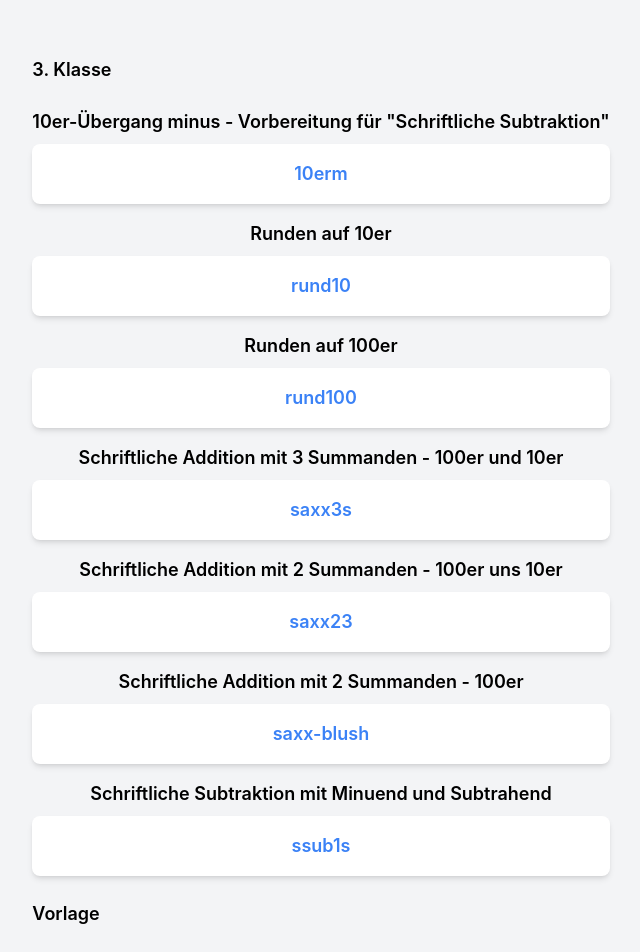
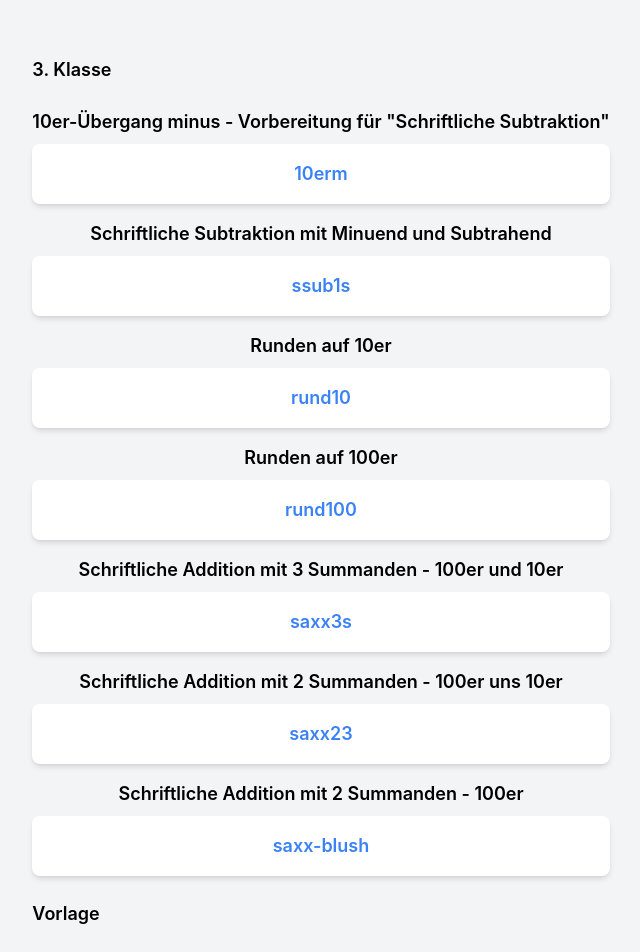
Before and after one commit to hssw24/hssw, a React (Create React App) app: page / in a window 1280 px wide. Shown: the top 952 px of the page, without its empty margins (319-959 px from the left). Built offline with nearby package versions, Linux system fonts and the light colour scheme.

Commit message:
Beschreibung der Änderungen

```diff
--- a/src/App.js
+++ b/src/App.js
@@ -4,12 +4,12 @@ const App = () => {
   const links = [
     { label: '3. Klasse' },
     { label: '10er-Übergang minus - Vorbereitung für "Schriftliche Subtraktion"', name: '10erm', url: 'https://10erm.vercel.app/' },
+    { label: 'Schriftliche Subtraktion mit Minuend und Subtrahend', name: 'ssub1s', url: 'https://ssub1s.vercel.app/' },
     { label: 'Runden auf 10er', name: 'rund10', url: 'https://rund10.vercel.app/' },
     { label: 'Runden auf 100er', name: 'rund100', url: 'https://rund100.vercel.app/' },
     { label: 'Schriftliche Addition mit 3 Summanden - 100er und 10er', name: 'saxx3s', url: 'https://saxx3s.vercel.app/' },
     { label: 'Schriftliche Addition mit 2 Summanden - 100er uns 10er', name: 'saxx23', url: 'https://saxx23.vercel.app/' },
     { label: 'Schriftliche Addition mit 2 Summanden - 100er', name: 'saxx-blush', url: 'https://saxx-blush.vercel.app/' },
-    { label: 'Schriftliche Subtraktion mit Minuend und Subtrahend', name: 'ssub1s', url: 'https://ssub1s.vercel.app/' },
     { label: 'Vorlage', name: '', url: '' },
     { label: 'Bei Fehlern bitte eine Nachricht über SDUI senden.', name: '', url: '' },
     { label: 'Vorlage', name: '', url: '' },
```
